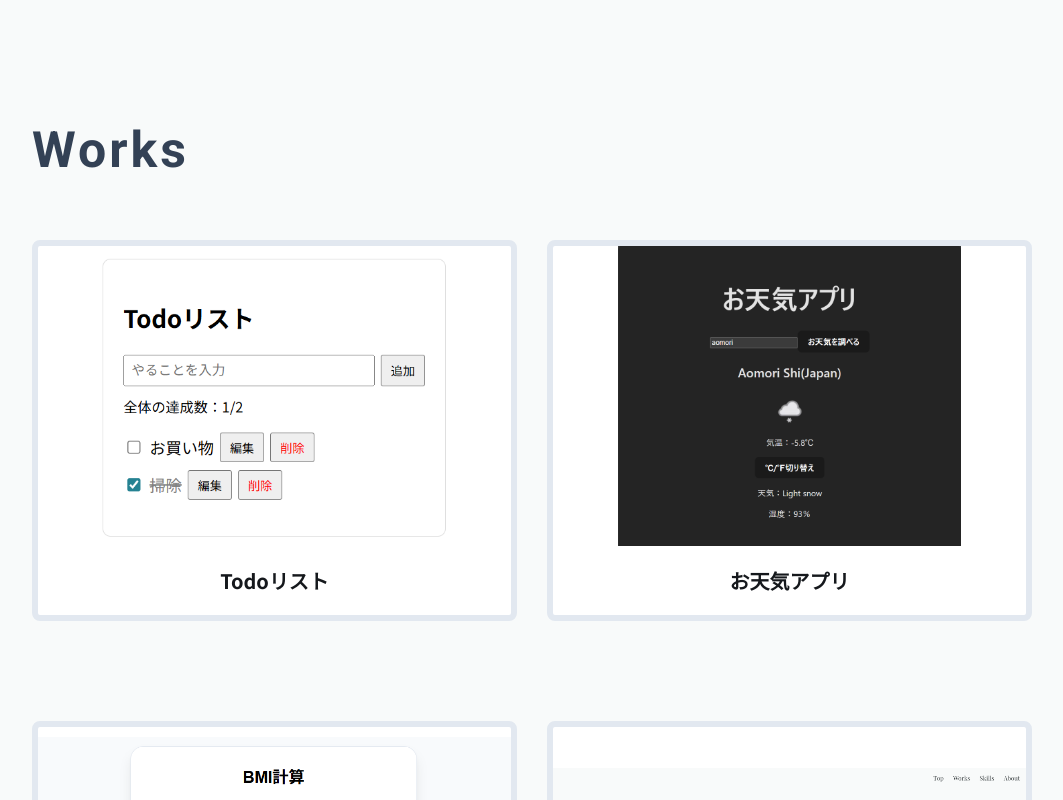
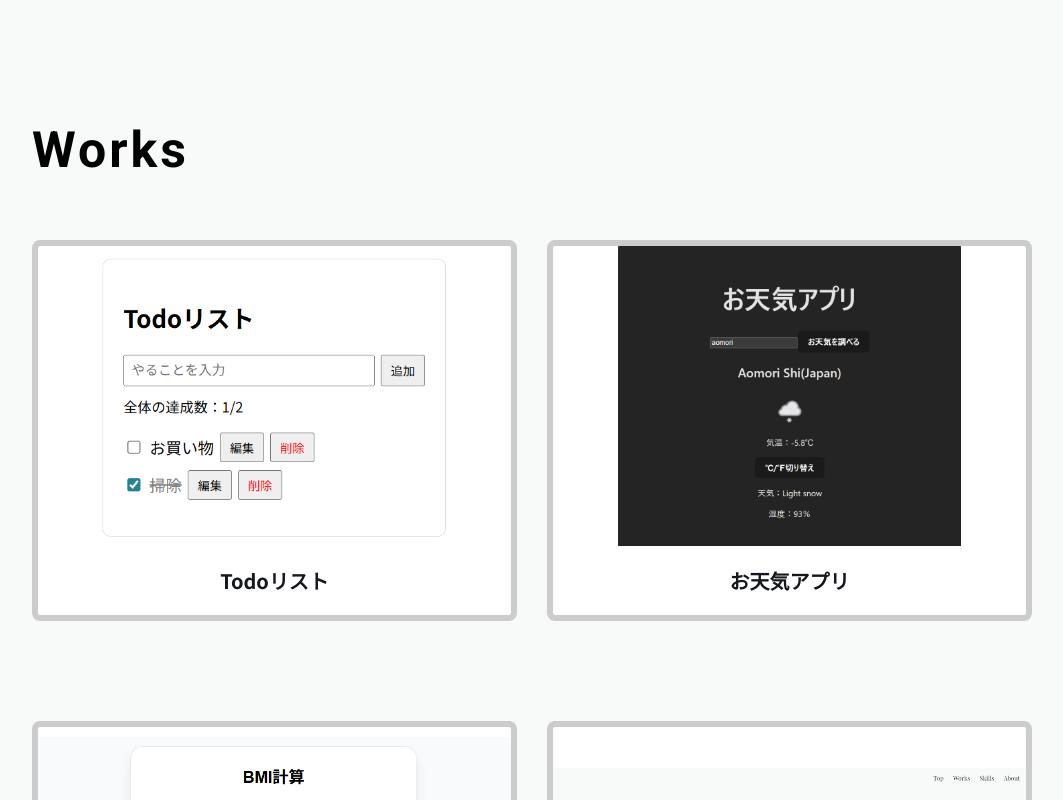
Before and after one commit to ikehatakasumi-del/myportfolio, a Next.js app: page / in a window 1280 px wide. Shown: the part 640-1440 px from the top of the page, without its empty margins (108-1171 px from the left). Built offline with nearby package versions, Linux system fonts and the light colour scheme; a web font is replaced by a local one.

Commit message:
見出しのfont colorの変更

```diff
--- a/app/(main)/page.js
+++ b/app/(main)/page.js
@@ -29,7 +29,6 @@ const Home = () => {
                 </div>
             </div>
         </section>
-
         <section className="skills" id="skills">
             <div className="container">
                 <h2>Skills</h2>
--- a/app/globals.css
+++ b/app/globals.css
@@ -3,8 +3,8 @@ body {
     width: 100%;
     margin: 0 auto;
     font-family: 'Noto Sans JP', sans-serif;
-    /* background: linear-gradient(40deg, #e7e9ef, #dcdceb); */
-    /* background: linear-gradient(135deg, #e3abed 20%, #ffffff 100%); */
+    /* background: linear-gradient(40deg, #F5EFFF, #dcdceb); */
+    /* background: linear-gradient(135deg, #c6b1de 20%, #ffffff 100%); */
     background-attachment: fixed;
 }
 html, body {
@@ -34,10 +34,12 @@ html, body {
 
 .header-text h1 {
     color: #334155;
+    /* color: black; */
     font-size: 78px;
     margin-bottom: 90px;
     letter-spacing: 1rem;
-    font-weight: 900;
+    /* font-weight: 500;  */
+    font-weight:900;
     text-align: center;
     /* font-family: 'Playfair Display', sans-serif; */
     font-family: "Roboto", sans-serif;
@@ -95,7 +97,8 @@ section {
 }
 h2 {
     margin: 0 0 60px 0;
-    color: #334155;
+    /* color: #334155; */
+    color: black;
     font-size: 50px;
     letter-spacing: 3px;
     /* font-family: 'Playfair Display', sans-serif; */
@@ -137,9 +140,9 @@ h4 {
     height: auto;
     background: #FFFFFF;
     border-radius: 8px;
-    border: 6px solid #E2E8F0;
-    /* border: 6px solid #e8edf4; */
-     /* border: 6px solid #F8AFA6; */
+    /* border: 6px solid #E2E8F0; */
+    border: 6px solid #ccc;
+     /* border: 2px solid #F8AFA6; */
     margin-bottom: 70px;
     transition: box-shadow 0.3s ease, transform 0.3s ease;
 }
```
